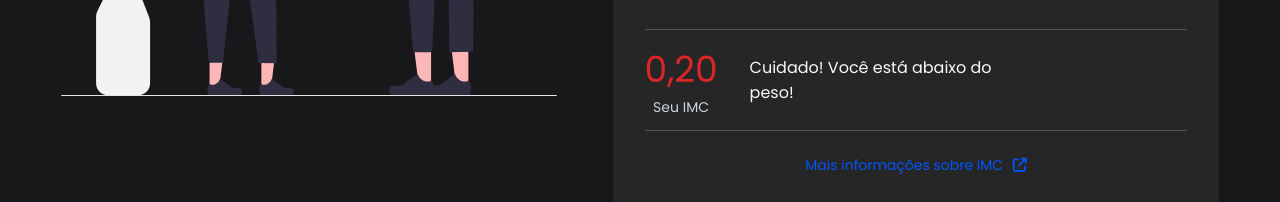
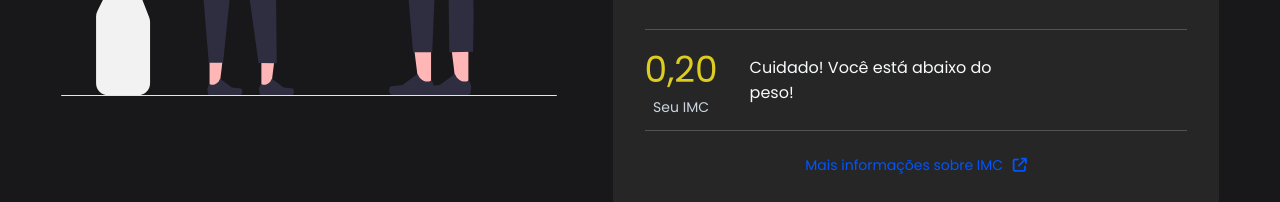
Before and after one commit to 1iigor/Calculadora-IMC, a plain HTML site: page index.html in a window 1280 px wide. Both pictures are taken after typing "5", "5" into the empty fields and a click on the button "Calcular". Shown: the part 501-703 px from the top of the page. Drawn offline with Linux system fonts and the light colour scheme.

Commit message:
Alterando cor da linha 165 css

```diff
--- a/assets/css/style.css
+++ b/assets/css/style.css
@@ -162,7 +162,7 @@
  }
 
  .attention {
-   color: #dc2626;
+   color: #dc2;
  }
 
  @media screen and (max-width: 1024px) {
```
